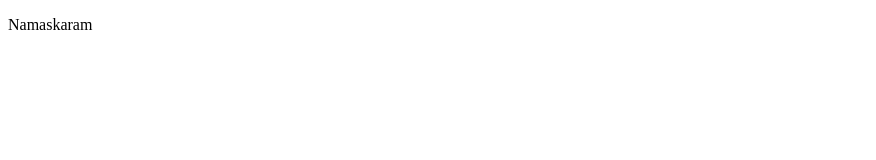
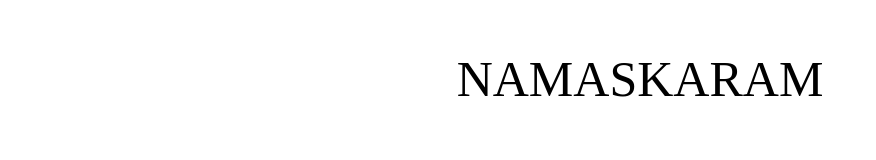
Before and after one commit to naevdd/namaskaram, a plain HTML site: page index.html in a window 1280 px wide. Shown: the whole page, without its empty margins (0-876 px from the left). Drawn offline with Linux system fonts and the light colour scheme.

Commit message:
Update index.html

```diff
--- a/index.html
+++ b/index.html
@@ -1,7 +1,16 @@
 <!doctype html>
 <html lang=en>
 <head>
-  <title>Namaskaram</title>
-  <p>Namaskaram</p>
+    <title>Namaskaram</title>
+    <style>
+        p{
+            font-family: 'Times New Roman', Times, serif;
+            font-size: 50px;
+            text-align: center;
+        }
+    </style>
 </head>
+<body>
+    <p>NAMASKARAM</p>
+</body>
 </html>
```
